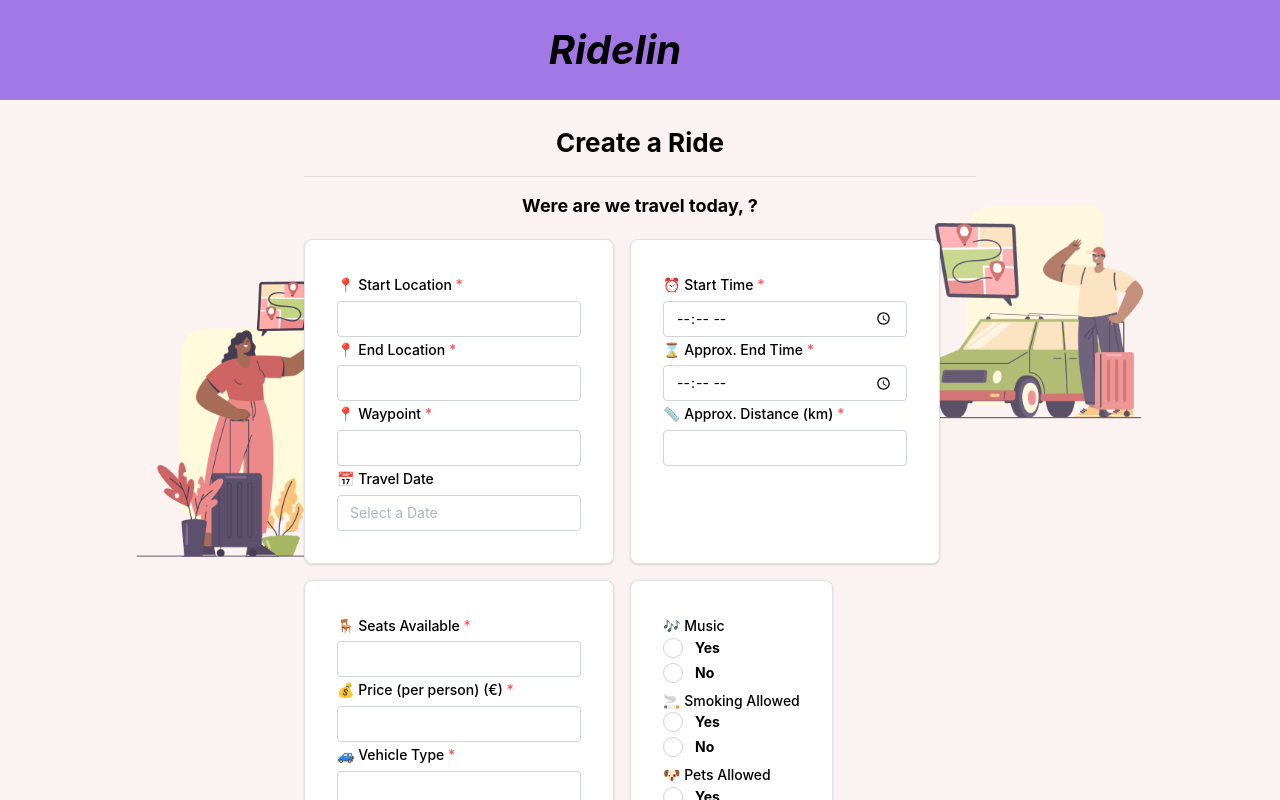
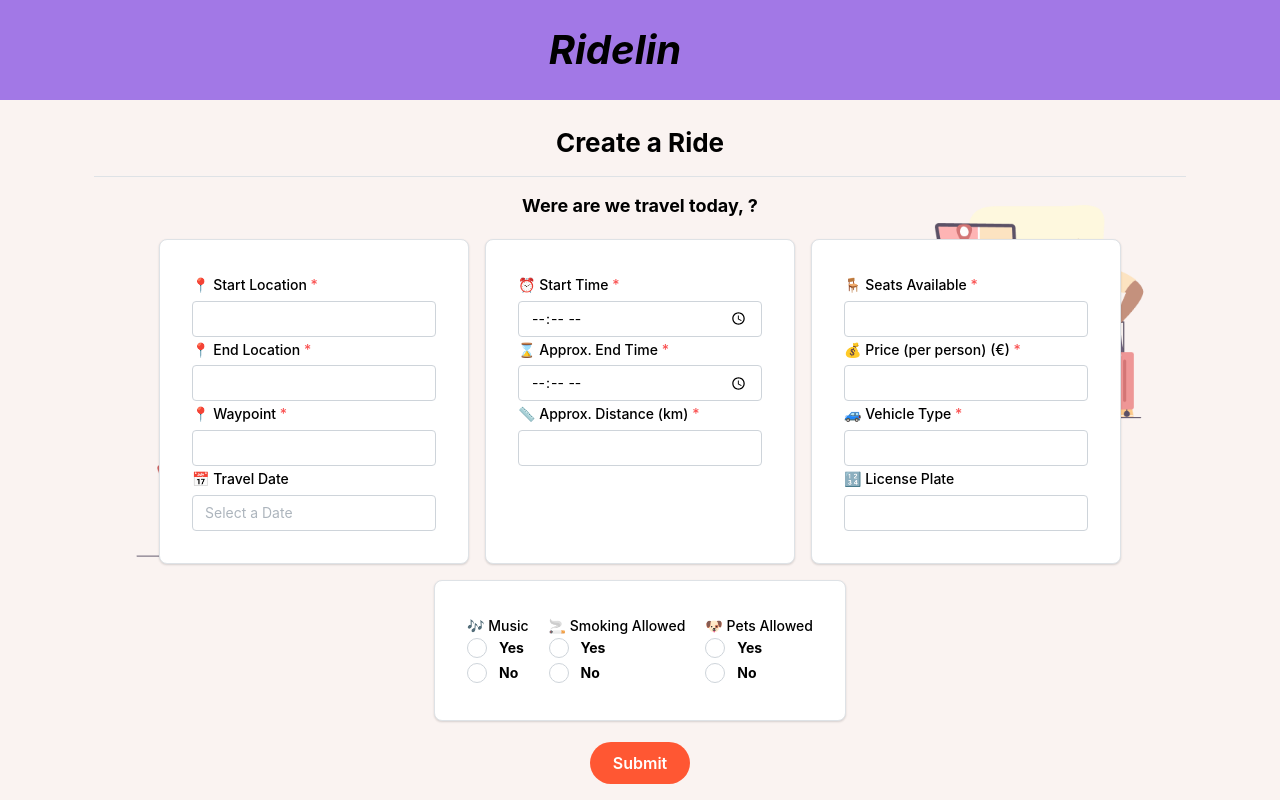
Before and after one commit to Tangy-Stackers/Ridelin-client, a React (Vite) app: page /createride in a window 1280 px wide. Shown: the top 800 px of the page. Built offline with nearby package versions, Linux system fonts and the light colour scheme.

Commit message:
add css to create ride

```diff
--- a/src/components/CreateRide.jsx
+++ b/src/components/CreateRide.jsx
@@ -57,7 +57,7 @@ function CreateRide() {
     };
 
     return (
-        <Container px={24} size="sm">
+        <Container px={24} size="lg">
             <>
                 <br />
                 <Title order={2} align="center">Create a Ride</Title>
@@ -74,8 +74,8 @@ function CreateRide() {
                 wrap="wrap"
             >
 
-                <form onSubmit={handleSubmit} >
-                    <div style={{ display: "flex", gap: "1rem", flexWrap: "wrap",align:"center" }}>
+                <form onSubmit={handleSubmit} style={{display: "flex", gap: "1rem", flexWrap: "wrap", justifyContent: "center" }} >
+                    <div style={{ display: "flex", gap: "1rem", flexWrap: "wrap", justifyContent: "center" }}>
 
                         <Paper shadow="xs" p="xl" radius="md" withBorder>
 
@@ -121,10 +121,9 @@ function CreateRide() {
                             <TextInput label="💰 Price (per person) (€)" name="price" value={CreateRideData.price} onChange={handleChange} required />
                             <TextInput label="🚙 Vehicle Type" name="vehicle" value={CreateRideData.vehicle} onChange={handleChange} required />
                             <TextInput label="🔢 License Plate" name="licensePlate" value={CreateRideData.licensePlate} onChange={handleChange} />
-
                         </Paper>
                         <Paper shadow="xs" p="xl" radius="md" withBorder>
-                            <div style={{ direction:"row" }}>
+                            <Flex direction="row" gap="lg" wrap="wrap">
                                 <Group>
                                     <Radio.Group label="🎶 Music">
                                         <Radio value="true" label="Yes" checked={CreateRideData.music === "true"} onChange={handleChange} />
@@ -143,10 +142,13 @@ function CreateRide() {
                                         <Radio value="false" label="No" checked={CreateRideData.petsAllowed === "false"} onChange={handleChange} />
                                     </Radio.Group>
                                 </Group>
+                            </Flex>
+                        </Paper>
+
                     </div>
-                        </Paper>
-                    </div>
-                    <Button type="submit" variant="filled" size="md" radius="lg">Submit</Button>
+                    <Button type="submit" variant="filled" color={"#FF5733"} size="md" radius="xl">
+                        Submit
+                    </Button>
 
                 </form>
             </Flex>
```
Lines whose indentation alone changed are shown as unchanged.
